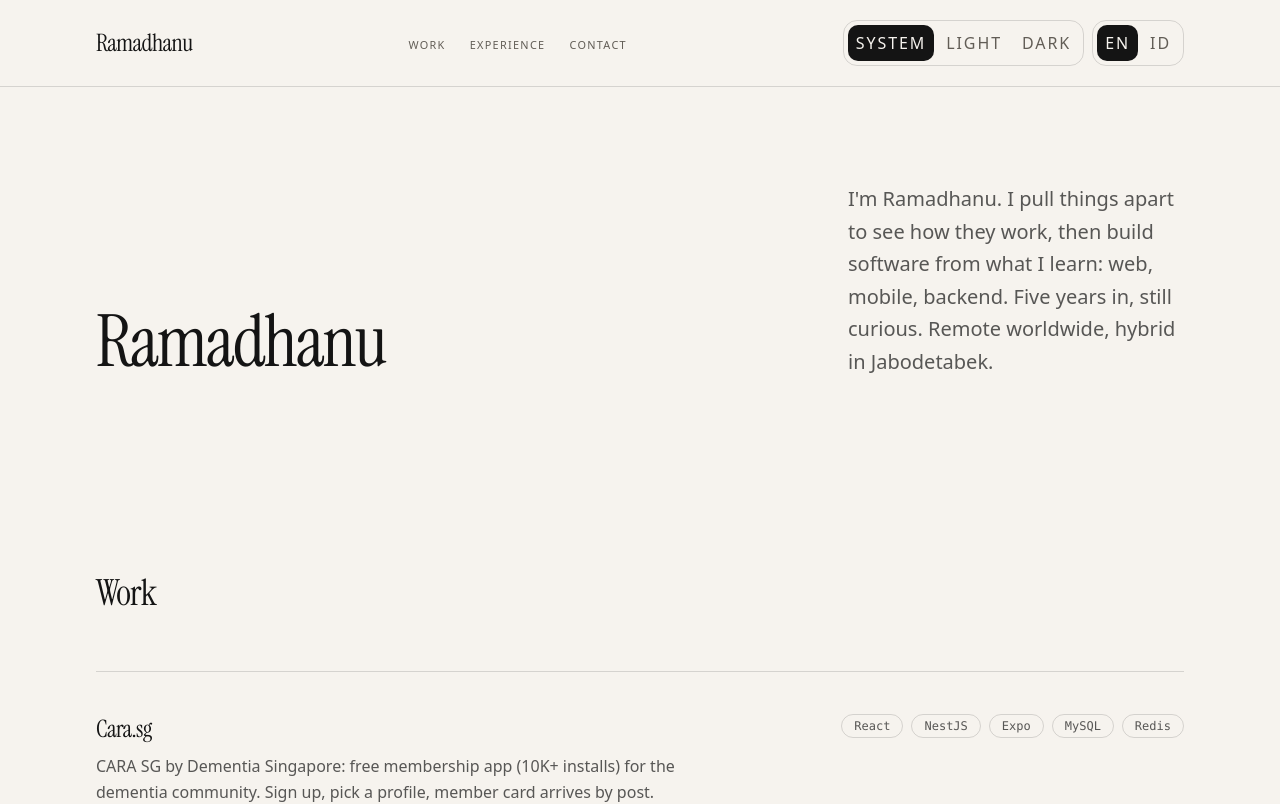
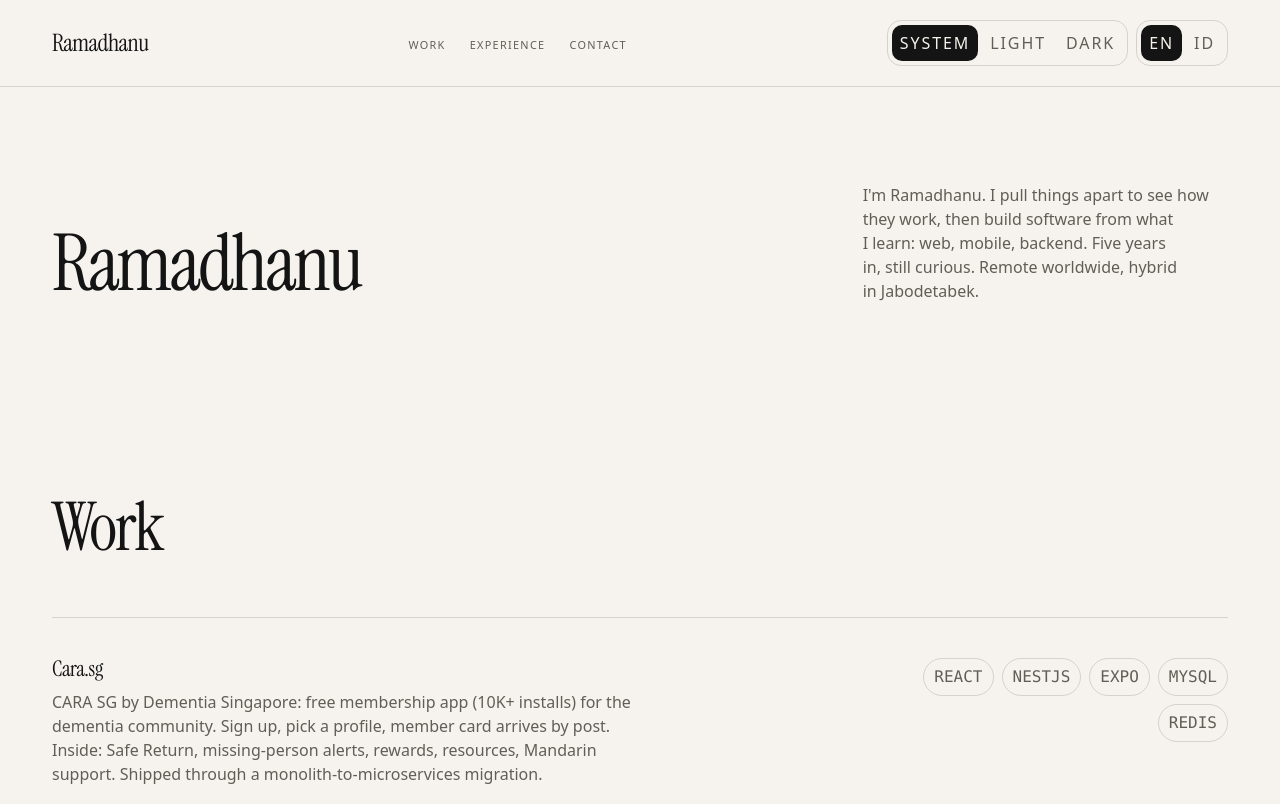
Before and after one commit to RZID/RZID, a React (Vite) app: page / in a window 1280 px wide. Shown: the top 804 px of the page. Built offline with nearby package versions, Linux system fonts and the light colour scheme; a web font is replaced by a local one.

Commit message:
feat: add foundation ui primitives

```diff
--- /dev/null
+++ b/src/components/ui/button.tsx
@@ -0,0 +1,56 @@
+import type { ComponentPropsWithoutRef } from 'react'
+import { cn } from '@/lib/cn'
+
+export type ButtonVariant = 'primary' | 'secondary' | 'link'
+
+const buttonBase =
+  'inline-flex items-center justify-center gap-2 font-sans transition duration-fast ease-soft disabled:pointer-events-none disabled:opacity-60'
+
+const buttonVariants: Record<ButtonVariant, string> = {
+  primary:
+    'rounded-control bg-accent-control text-accent-foreground hover:-translate-y-px hover:brightness-95 active:translate-y-0 active:brightness-90',
+  secondary:
+    'rounded-control border border-line bg-surface text-foreground hover:-translate-y-px hover:bg-visual active:translate-y-0',
+  link: 'border-b border-accent pb-1 text-foreground hover:border-accent-text hover:text-accent-text',
+}
+
+const buttonSizes: Record<ButtonVariant, string> = {
+  primary: 'min-h-control px-6 text-control font-semibold',
+  secondary: 'min-h-control px-6 text-control font-semibold',
+  link: 'min-h-11 text-control font-medium',
+}
+
+type ButtonProps = ComponentPropsWithoutRef<'button'> & {
+  variant?: ButtonVariant
+}
+
+export const Button = ({
+  variant = 'primary',
+  type = 'button',
+  className,
+  ...props
+}: ButtonProps) => (
+  <button
+    type={type}
+    className={cn(buttonBase, buttonVariants[variant], buttonSizes[variant], className)}
+    {...props}
+  />
+)
+
+type ButtonLinkProps = ComponentPropsWithoutRef<'a'> & {
+  variant?: ButtonVariant
+}
+
+export const ButtonLink = ({
+  variant = 'primary',
+  className,
+  children,
+  ...props
+}: ButtonLinkProps) => (
+  <a
+    className={cn(buttonBase, buttonVariants[variant], buttonSizes[variant], className)}
+    {...props}
+  >
+    {children}
+  </a>
+)
--- /dev/null
+++ b/src/components/ui/card.tsx
@@ -0,0 +1,11 @@
+import type { ComponentPropsWithoutRef } from 'react'
+import { cn } from '@/lib/cn'
+
+type CardProps = ComponentPropsWithoutRef<'div'>
+
+export const Card = ({ className, ...props }: CardProps) => (
+  <div
+    className={cn('rounded-card border border-line bg-surface p-6 shadow-card', className)}
+    {...props}
+  />
+)
--- a/src/components/ui/container.tsx
+++ b/src/components/ui/container.tsx
@@ -4,5 +4,5 @@ import { cn } from '@/lib/cn'
 type ContainerProps = ComponentPropsWithoutRef<'div'>
 
 export const Container = ({ className, ...props }: ContainerProps) => (
-  <div className={cn('mx-auto w-full max-w-6xl px-6 sm:px-8', className)} {...props} />
+  <div className={cn('mx-auto w-full max-w-site px-5 sm:px-8', className)} {...props} />
 )
--- /dev/null
+++ b/src/components/ui/eyebrow.tsx
@@ -0,0 +1,11 @@
+import type { ComponentPropsWithoutRef } from 'react'
+import { cn } from '@/lib/cn'
+
+type EyebrowProps = ComponentPropsWithoutRef<'p'>
+
+export const Eyebrow = ({ className, ...props }: EyebrowProps) => (
+  <p
+    className={cn('text-micro font-medium tracking-label text-muted uppercase', className)}
+    {...props}
+  />
+)
--- a/src/components/ui/heading.tsx
+++ b/src/components/ui/heading.tsx
@@ -11,9 +11,9 @@ export type HeadingLevel = keyof typeof headingTags
 export type HeadingSize = 'display' | 'section' | 'item'
 
 const headingSizes: Record<HeadingSize, string> = {
-  display: 'text-5xl leading-none tracking-tight sm:text-6xl lg:text-7xl',
-  section: 'text-3xl leading-tight tracking-tight sm:text-4xl',
-  item: 'text-xl leading-snug tracking-tight sm:text-2xl',
+  display: 'text-display',
+  section: 'text-title',
+  item: 'text-item',
 }
 
 type HeadingProps = ComponentPropsWithoutRef<'h1'> & {
--- a/src/components/ui/tag.tsx
+++ b/src/components/ui/tag.tsx
@@ -6,7 +6,7 @@ type TagProps = ComponentPropsWithoutRef<'span'>
 export const Tag = ({ className, ...props }: TagProps) => (
   <span
     className={cn(
-      'rounded-full border border-foreground/15 px-3 py-1 font-mono text-xs text-foreground/70',
+      'inline-flex items-center rounded-chip border border-line px-2.5 py-1.5 font-mono text-tag text-muted uppercase',
       className,
     )}
     {...props}
--- a/src/components/ui/text-link.tsx
+++ b/src/components/ui/text-link.tsx
@@ -6,7 +6,7 @@ type TextLinkProps = ComponentPropsWithoutRef<'a'>
 export const TextLink = ({ className, children, ...props }: TextLinkProps) => (
   <a
     className={cn(
-      'underline decoration-accent decoration-1 underline-offset-4 hover:text-accent-text hover:decoration-2 focus-visible:outline-2 focus-visible:outline-offset-2 focus-visible:outline-accent',
+      'inline-flex min-h-6 items-center border-b border-accent pb-0.5 text-small text-foreground transition-colors duration-fast hover:border-accent-text hover:text-accent-text',
       className,
     )}
     {...props}
--- a/src/components/ui/text.tsx
+++ b/src/components/ui/text.tsx
@@ -5,14 +5,14 @@ export type TextSize = 'sm' | 'base' | 'lg'
 export type TextTone = 'default' | 'muted'
 
 const textSizes: Record<TextSize, string> = {
-  sm: 'text-sm leading-relaxed',
-  base: 'text-base leading-relaxed',
-  lg: 'text-lg leading-relaxed sm:text-xl',
+  sm: 'text-small',
+  base: 'text-body',
+  lg: 'text-lead',
 }
 
 const textTones: Record<TextTone, string> = {
   default: 'text-foreground',
-  muted: 'text-foreground/70',
+  muted: 'text-muted',
 }
 
 type TextProps = ComponentPropsWithoutRef<'p'> & {
--- a/src/styles/index.css
+++ b/src/styles/index.css
@@ -65,6 +65,8 @@
   --text-body--line-height: 1.7;
   --text-small: 0.82rem;
   --text-small--line-height: 1.6;
+  --text-control: 0.9rem;
+  --text-control--line-height: 1.4;
   --text-meta: 0.76rem;
   --text-meta--line-height: 1.4;
   --text-meta--letter-spacing: 0.08em;
@@ -114,6 +116,10 @@
   transition-duration: 420ms;
 }
 
+@utility min-h-control {
+  min-height: 46px;
+}
+
 :focus-visible {
   outline: 3px solid var(--accent-text);
   outline-offset: 4px;
```
